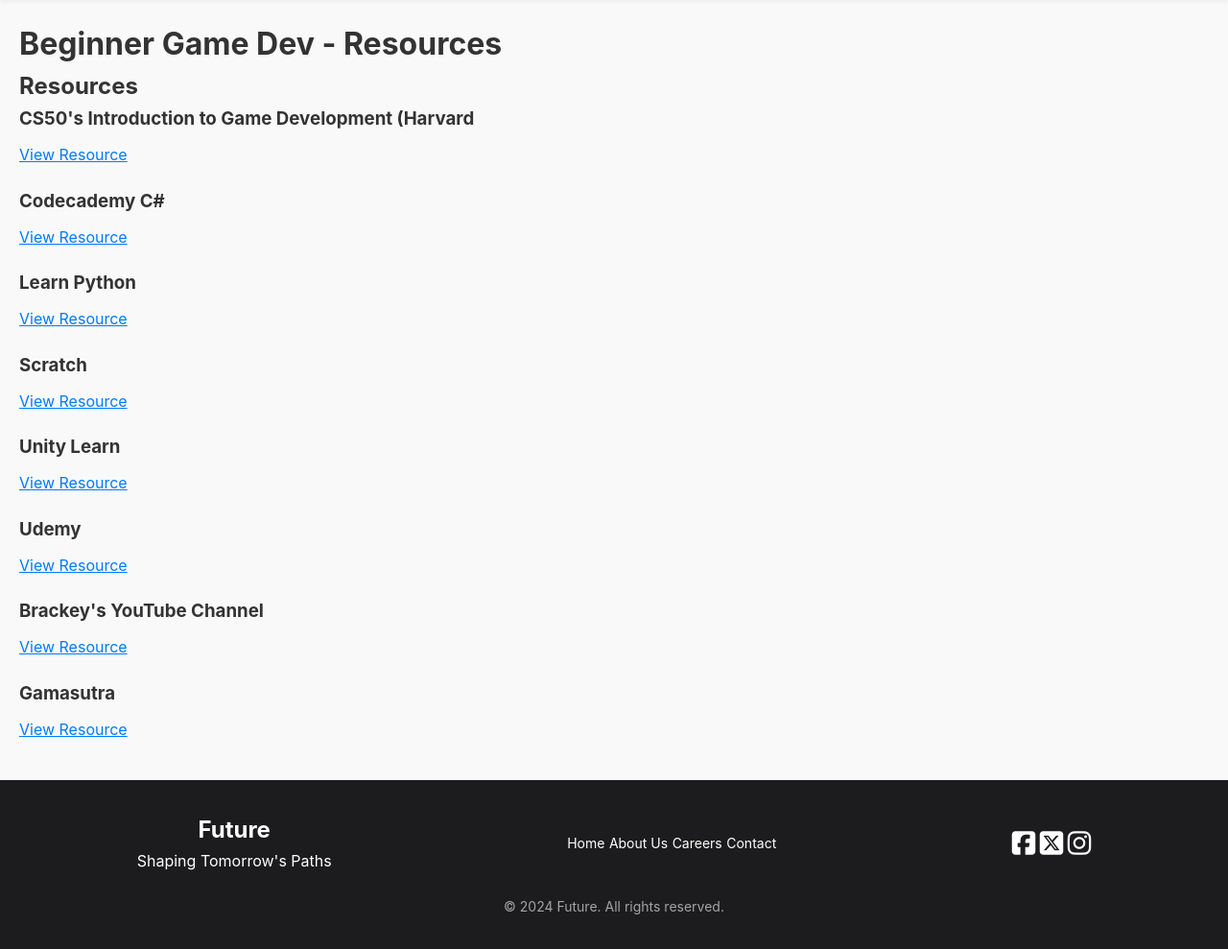
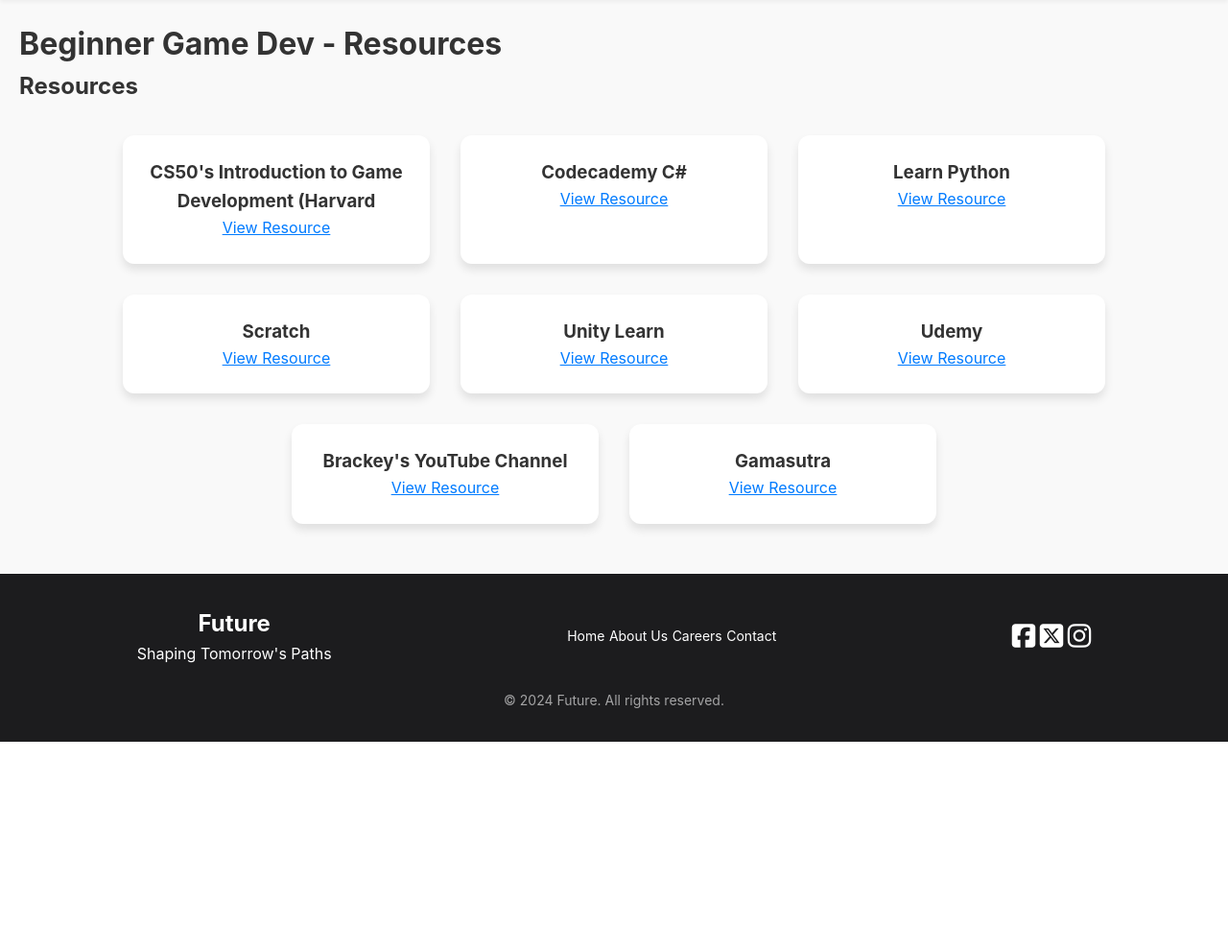
Before and after one commit to NicholasPrince/SoftwareEngineeringGroup, a Django app: page /content/resources/?path_id=1 in a window 1280 px wide. Shown: the part 106-1095 px from the top of the page at 96% size. After the commit the page ends 879 px from the top, so only its background shows below. Run offline with Django 5.2, Linux system fonts and the light colour scheme; data comes from the database, SQL or seed files in the repository; some libraries are stand-ins or nearby versions.

Commit message:
Style path content

```diff
--- a/future/templates/dynamic_content.html
+++ b/future/templates/dynamic_content.html
@@ -8,20 +8,20 @@
 
     {% if content_type == 'videos' %}
         <h2>Videos</h2>
-        <ul class="content-list">
+        <ul class="cards">
             {% for video in content %}
-                <li class="content-item">
+                <li class="card">
                     <h3>{{ video.title }}</h3>
-                    <iframe src="{{ video.video_url }}" frameborder="0" allowfullscreen></iframe>
+                    <iframe src="{{ video.video_url }}" frameborder="0" allowfullscreen width="100%" height="80%"></iframe>
                 </li>
             {% endfor %}
         </ul>
 
     {% elif content_type == 'resources' %}
         <h2>Resources</h2>
-        <ul class="content-list">
+        <ul class="cards">
             {% for resource in content %}
-                <li class="content-item">
+                <li class="card">
                     <h3>{{ resource.title }}</h3>
                     <a href="{{ resource.content_url }}" target="_blank" class="content-link">View Resource</a>
                 </li>
@@ -30,9 +30,9 @@
 
     {% elif content_type == 'projects' %}
         <h2>Projects</h2>
-        <ul class="content-list">
+        <ul class="cards">
             {% for project in content %}
-                <li class="content-item">
+                <li class="card">
                     <h3>{{ project.title }}</h3>
                     <p>{{ project.description }}</p>
                 </li>
```
